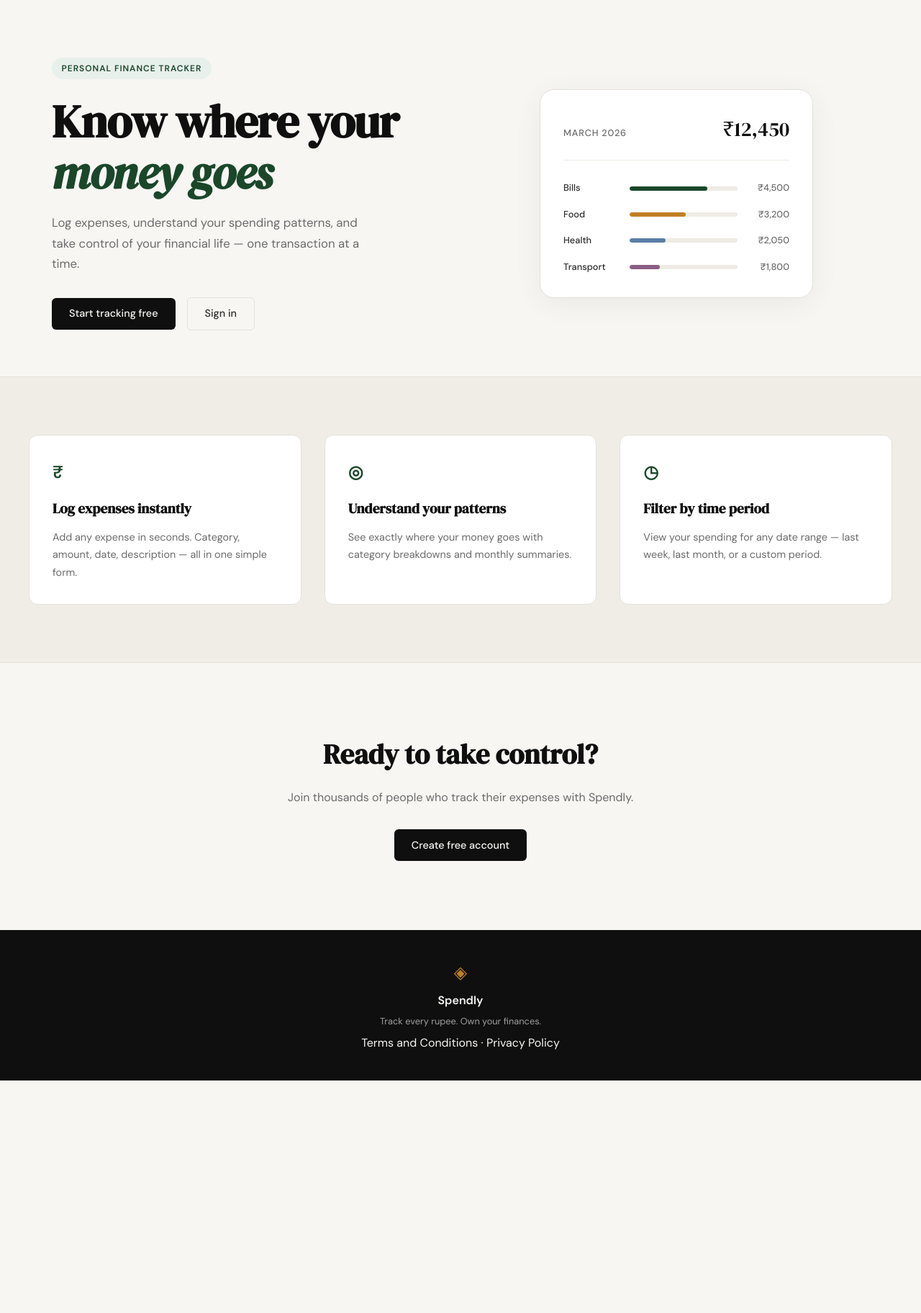
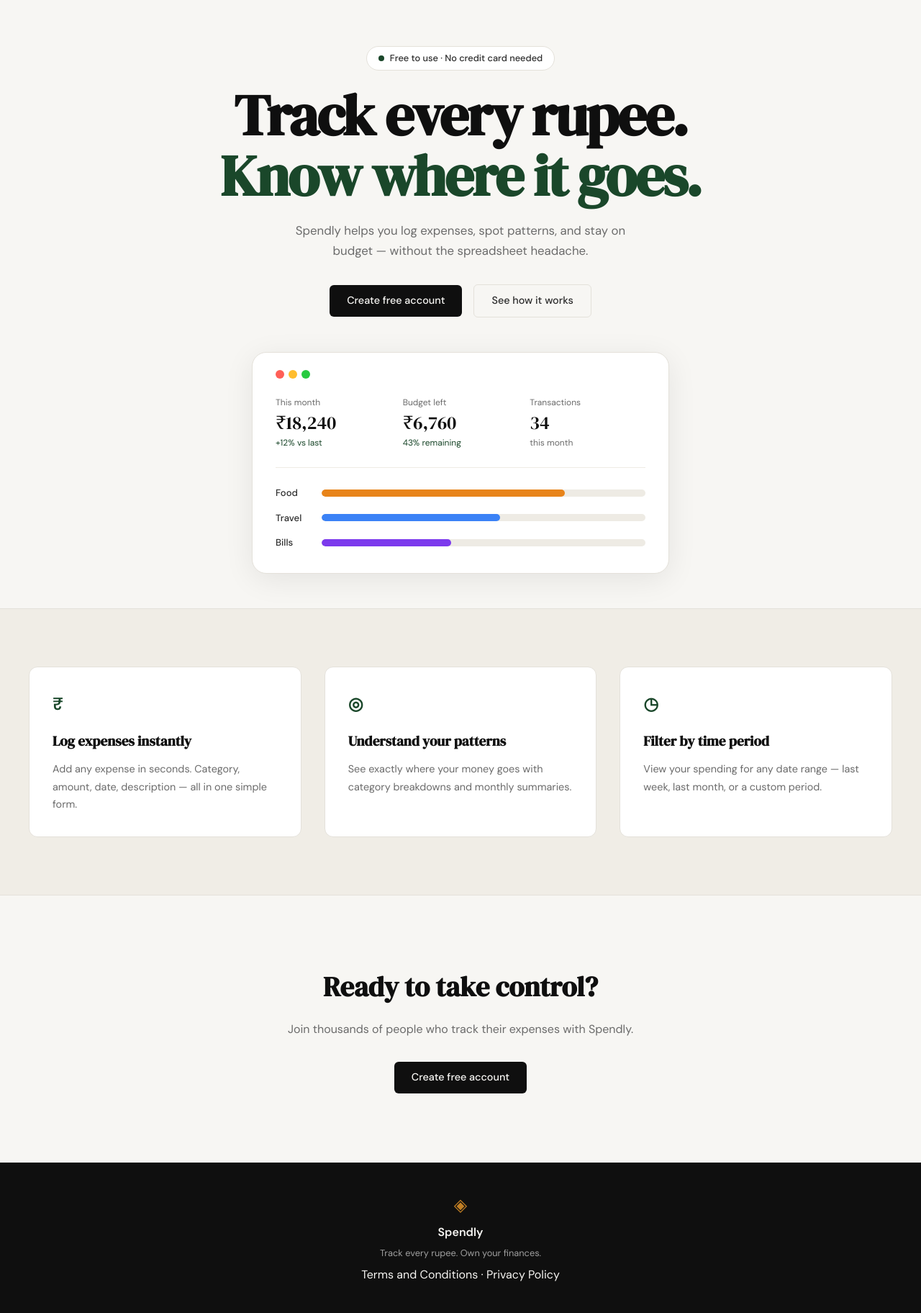
Before and after one commit to agrawalshivam279/expensely, a Flask app: page / in a window 1280 px wide. Shown: the part 61-1885 px from the top of the page at 72% size. Before the commit the page ends 1562 px from the top, so only its background shows below. Run offline with Flask 3, Linux system fonts and the light colour scheme.

Commit message:
landing: redesign hero section to match mockup

```diff
--- a/requirements.txt
+++ b/requirements.txt
@@ -2,4 +2,3 @@ flask==3.1.3
 werkzeug==3.1.6
 pytest==8.3.5
 pytest-flask==1.3.0
-git
--- /dev/null
+++ b/static/css/landing.css
@@ -0,0 +1,185 @@
+/* ------------------------------------------------------------------ */
+/* Hero overrides — centered single-column layout                      */
+/* ------------------------------------------------------------------ */
+
+.hero {
+    display: flex;
+    flex-direction: column;
+    align-items: center;
+    text-align: center;
+    padding: 4rem 2rem 3rem;
+    gap: 3rem;
+    max-width: var(--max-width);
+    margin: 0 auto;
+}
+
+/* Badge */
+.hero-badge-new {
+    display: inline-flex;
+    align-items: center;
+    gap: 0.5rem;
+    background: var(--paper-card);
+    border: 1px solid var(--border);
+    border-radius: 999px;
+    padding: 0.35rem 1rem;
+    font-size: 0.8rem;
+    font-weight: 500;
+    color: var(--ink-soft);
+    margin-bottom: 1.25rem;
+}
+
+.badge-dot {
+    width: 8px;
+    height: 8px;
+    border-radius: 50%;
+    background: var(--accent);
+    flex-shrink: 0;
+}
+
+/* Title */
+.hero-title-new {
+    font-family: var(--font-display);
+    font-size: clamp(3rem, 7vw, 5rem);
+    line-height: 1.05;
+    letter-spacing: -0.03em;
+    color: var(--ink);
+    margin-bottom: 1.25rem;
+}
+
+.hero-title-accent {
+    color: var(--accent);
+    display: block;
+}
+
+/* Subtitle */
+.hero-subtitle-new {
+    font-size: 1.05rem;
+    color: var(--ink-muted);
+    line-height: 1.7;
+    max-width: 500px;
+    margin: 0 auto 2rem;
+}
+
+/* CTA buttons */
+.hero-actions-new {
+    display: flex;
+    gap: 1rem;
+    justify-content: center;
+    align-items: center;
+}
+
+/* ------------------------------------------------------------------ */
+/* New mock card (dashboard preview)                                   */
+/* ------------------------------------------------------------------ */
+
+.hero-mockup {
+    display: flex;
+    justify-content: center;
+    width: 100%;
+}
+
+.mockup-card {
+    background: var(--paper-card);
+    border: 1px solid var(--border);
+    border-radius: var(--radius-lg);
+    padding: 1.5rem 2rem 2rem;
+    width: 100%;
+    max-width: 580px;
+    box-shadow: 0 8px 40px rgba(0, 0, 0, 0.08);
+    text-align: left;
+}
+
+.mockup-dots {
+    display: flex;
+    gap: 6px;
+    margin-bottom: 1.5rem;
+}
+
+.dot {
+    width: 12px;
+    height: 12px;
+    border-radius: 50%;
+}
+
+.dot-red    { background: #FF5F57; }
+.dot-yellow { background: #FFBD2E; }
+.dot-green  { background: #28CA41; }
+
+.mockup-stats {
+    display: grid;
+    grid-template-columns: repeat(3, 1fr);
+    gap: 1rem;
+    margin-bottom: 1.5rem;
+    padding-bottom: 1.5rem;
+    border-bottom: 1px solid var(--border-soft);
+}
+
+.stat-col {
+    display: flex;
+    flex-direction: column;
+    gap: 0.2rem;
+}
+
+.stat-label {
+    font-size: 0.75rem;
+    color: var(--ink-muted);
+}
+
+.stat-value {
+    font-family: var(--font-display);
+    font-size: 1.6rem;
+    color: var(--ink);
+    line-height: 1.2;
+}
+
+.stat-sub {
+    font-size: 0.75rem;
+    color: var(--ink-muted);
+}
+
+.stat-up { color: var(--accent); }
+
+.mockup-bars {
+    display: flex;
+    flex-direction: column;
+    gap: 0.85rem;
+}
+
+.bar-row {
+    display: grid;
+    grid-template-columns: 52px 1fr;
+    align-items: center;
+    gap: 0.75rem;
+}
+
+.bar-label {
+    font-size: 0.82rem;
+    font-weight: 500;
+    color: var(--ink-soft);
+}
+
+.bar-track {
+    height: 10px;
+    background: var(--border-soft);
+    border-radius: 999px;
+    overflow: hidden;
+}
+
+.bar-fill {
+    height: 100%;
+    border-radius: 999px;
+}
+
+.bar-orange { background: #e8841a; }
+.bar-blue   { background: #3b82f6; }
+.bar-purple { background: #7c3aed; }
+
+/* ------------------------------------------------------------------ */
+/* Responsive                                                          */
+/* ------------------------------------------------------------------ */
+
+@media (max-width: 600px) {
+    .hero-title-new { font-size: 2.5rem; }
+    .mockup-stats   { grid-template-columns: 1fr 1fr; }
+    .stat-col:last-child { display: none; }
+}
--- a/templates/landing.html
+++ b/templates/landing.html
@@ -2,59 +2,73 @@
 
 {% block title %}Spendly — Track Every Rupee{% endblock %}
 
+{% block head %}
+<link rel="stylesheet" href="{{ url_for('static', filename='css/landing.css') }}">
+{% endblock %}
+
 {% block content %}
 
 <section class="hero">
-    <div class="hero-inner">
-        <div class="hero-badge">Personal Finance Tracker</div>
-        <h1 class="hero-title">
-            Know where your<br>
-            <em>money goes</em>
+    <div>
+        <div class="hero-badge-new">
+            <span class="badge-dot"></span>
+            Free to use · No credit card needed
+        </div>
+        <h1 class="hero-title-new">
+            Track every rupee.
+            <span class="hero-title-accent">Know where it goes.</span>
         </h1>
-        <p class="hero-subtitle">
-            Log expenses, understand your spending patterns,
-            and take control of your financial life —
-            one transaction at a time.
+        <p class="hero-subtitle-new">
+            Spendly helps you log expenses, spot patterns, and stay
+            on budget — without the spreadsheet headache.
         </p>
-        <div class="hero-actions">
-            <a href="{{ url_for('register') }}" class="btn-primary">Start tracking free</a>
-            <a href="{{ url_for('login') }}" class="btn-ghost">Sign in</a>
+        <div class="hero-actions-new">
+            <a href="{{ url_for('register') }}" class="btn-primary">Create free account</a>
+            <a href="{{ url_for('login') }}" class="btn-ghost">See how it works</a>
         </div>
     </div>
-    <div class="hero-visual">
-        <div class="mock-card">
-            <div class="mock-card-header">
-                <span class="mock-label">March 2026</span>
-                <span class="mock-total">₹12,450</span>
+    <div class="hero-mockup">
+        <div class="mockup-card">
+            <div class="mockup-dots">
+                <span class="dot dot-red"></span>
+                <span class="dot dot-yellow"></span>
+                <span class="dot dot-green"></span>
             </div>
-            <div class="mock-bars">
-                <div class="mock-bar-row">
-                    <span class="mock-cat">Bills</span>
-                    <div class="mock-bar-track">
-                        <div class="mock-bar" style="width: 72%"></div>
+            <div class="mockup-stats">
+                <div class="stat-col">
+                    <span class="stat-label">This month</span>
+                    <span class="stat-value">₹18,240</span>
+                    <span class="stat-sub stat-up">+12% vs last</span>
+                </div>
+                <div class="stat-col">
+                    <span class="stat-label">Budget left</span>
+                    <span class="stat-value">₹6,760</span>
+                    <span class="stat-sub stat-up">43% remaining</span>
+                </div>
+                <div class="stat-col">
+                    <span class="stat-label">Transactions</span>
+                    <span class="stat-value">34</span>
+                    <span class="stat-sub">this month</span>
+                </div>
+            </div>
+            <div class="mockup-bars">
+                <div class="bar-row">
+                    <span class="bar-label">Food</span>
+                    <div class="bar-track">
+                        <div class="bar-fill bar-orange" style="width: 75%"></div>
                     </div>
-                    <span class="mock-amt">₹4,500</span>
                 </div>
-                <div class="mock-bar-row">
-                    <span class="mock-cat">Food</span>
-                    <div class="mock-bar-track">
-                        <div class="mock-bar mock-bar-2" style="width: 52%"></div>
+                <div class="bar-row">
+                    <span class="bar-label">Travel</span>
+                    <div class="bar-track">
+                        <div class="bar-fill bar-blue" style="width: 55%"></div>
                     </div>
-                    <span class="mock-amt">₹3,200</span>
                 </div>
-                <div class="mock-bar-row">
-                    <span class="mock-cat">Health</span>
-                    <div class="mock-bar-track">
-                        <div class="mock-bar mock-bar-3" style="width: 33%"></div>
+                <div class="bar-row">
+                    <span class="bar-label">Bills</span>
+                    <div class="bar-track">
+                        <div class="bar-fill bar-purple" style="width: 40%"></div>
                     </div>
-                    <span class="mock-amt">₹2,050</span>
-                </div>
-                <div class="mock-bar-row">
-                    <span class="mock-cat">Transport</span>
-                    <div class="mock-bar-track">
-                        <div class="mock-bar mock-bar-4" style="width: 28%"></div>
-                    </div>
-                    <span class="mock-amt">₹1,800</span>
                 </div>
             </div>
         </div>
```
Also changed, not shown: 1 other file.
